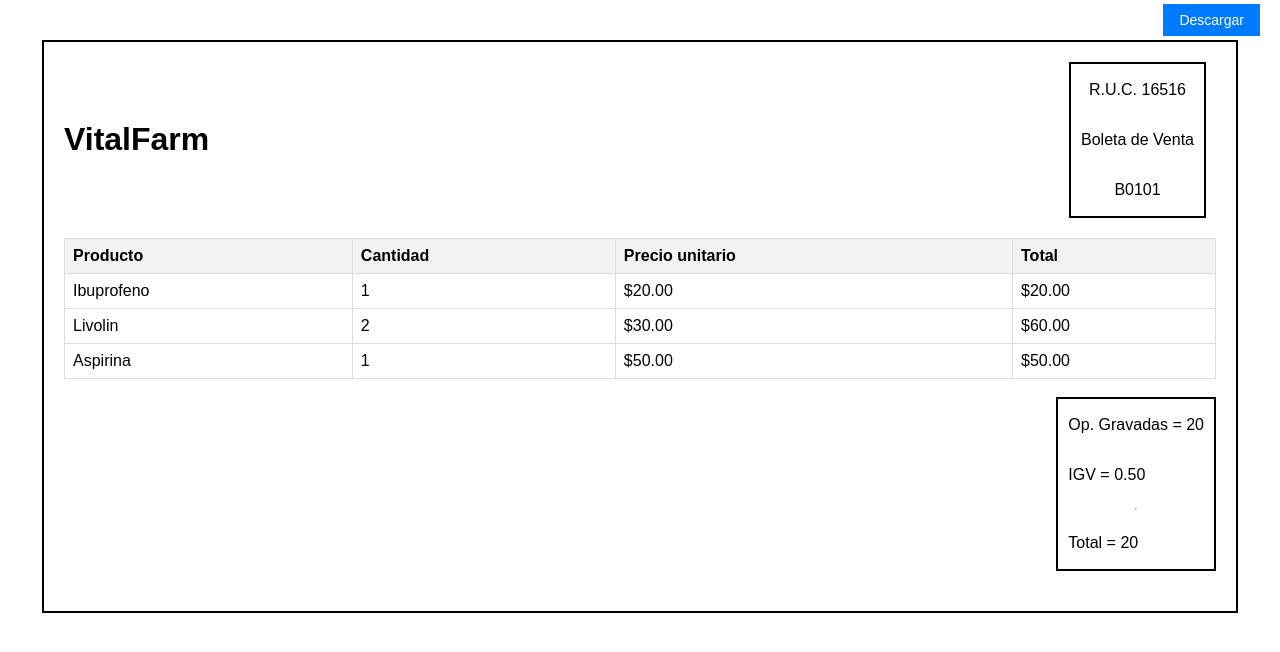
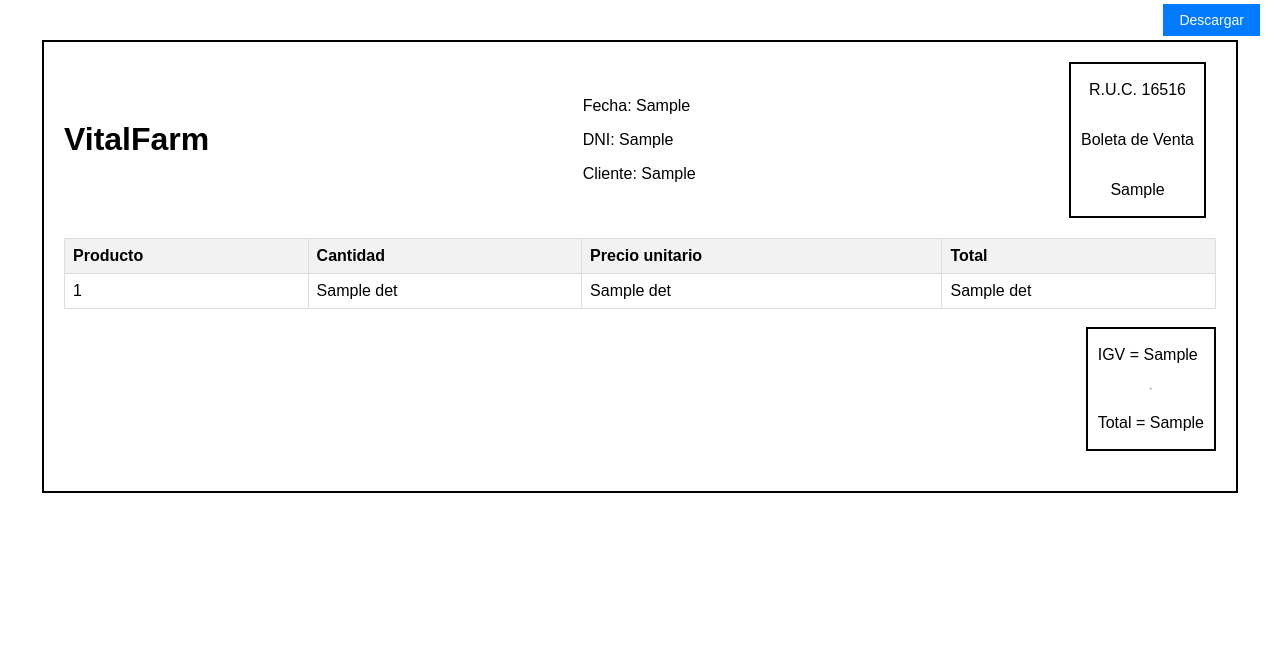
Before and after one commit to MykaelaChavezBarrios/VitalFarm-app, a Flask app: template src/templates/boletaExtendida.html in a window 1280 px wide. Shown: the part 120-772 px from the top of the page. Run offline with Flask 3, Linux system fonts and the light colour scheme; the template is opened without the code that fills it: most values are stand-ins (such as "Sample title", 1, 10 or a date in 2020); some libraries are stand-ins or nearby versions.

Commit message:
fix: boleta extendida connect with database

```diff
--- a/src/templates/boletaExtendida.html
+++ b/src/templates/boletaExtendida.html
@@ -16,10 +16,10 @@
         </div>
         <nav>
             <ul>
-                <li><a href="{{ url_for('menu')}}">Inicio</a></li>
-                <li><a href="{{ url_for('medicamentos')}}">Medicamentos</a></li>
-                <li><a href="{{ url_for('nuevaBoleta')}}">Nueva Boleta</a></li>
-                <li><a href="{{ url_for('historial')}}">Historial</a></li>
+                <li><a href="">Inicio</a></li>
+                <li><a href="">Medicamentos</a></li>
+                <li><a href="">Nueva Boleta</a></li>
+                <li><a href="">Historial</a></li>
             </ul>
         </nav>
     </header>
@@ -34,10 +34,15 @@
         <div class="boleta" id="boletaPDF">
             <div class="titulo">
                 <h1>VitalFarm</h1>
+                <div>
+                    <p>Fecha: {{boletaC.1}}</p>
+                    <p>DNI: {{boletaC.2}}</p>
+                    <p>Cliente: {{boletaC.3}}</p>
+                </div>
                 <div class="ruc">
                     <p>R.U.C. 16516</p>
                     <p>Boleta de Venta</p>
-                    <p>B0101</p>
+                    <p>{{boletaC.0}}</p>
                 </div>
             </div>
 
@@ -51,24 +56,14 @@
                     </tr>
                 </thead>
                 <tbody>
+                    {% for det in boletaD %}
                     <tr>
-                        <td>Ibuprofeno</td>
-                        <td>1</td>
-                        <td>$20.00</td>
-                        <td>$20.00</td>
+                        <td>{{det[0]}}</td>
+                        <td>{{det[1]}}</td>
+                        <td>{{det[2]}}</td>
+                        <td>{{det[3]}}</td>
                     </tr>
-                    <tr>
-                        <td>Livolin</td>
-                        <td>2</td>
-                        <td>$30.00</td>
-                        <td>$60.00</td>
-                    </tr>
-                    <tr>
-                        <td>Aspirina</td>
-                        <td>1</td>
-                        <td>$50.00</td>
-                        <td>$50.00</td>
-                    </tr>
+                    {% endfor %}
                 </tbody>
             </table>
 
@@ -77,10 +72,9 @@
                 <div class="titulo">
                     <h1></h1>
                     <div class="opGravadas">
-                        <p>Op. Gravadas = 20</p>
-                        <p>IGV = 0.50</p>
+                        <p>IGV = {{boletaC.5}}</p>
                         <hr>
-                        <p>Total = 20 </p>
+                        <p>Total = {{boletaC.4}}</p>
                     </div>
                 </div>
             </div>
--- a/src/templates/historial.html
+++ b/src/templates/historial.html
@@ -43,7 +43,9 @@
 					<td>{{ fact[2] }}</td>
 					<td>{{ fact[3] }}</td>
 					<td>{{ fact[4] }}</td>
-					<td><button class="ver" id="ver-1"><a href="{{ url_for('boletaExtendida')}}">Ver</a></button></td>
+					<td><button class="ver" id="ver-1"><a
+								href="{{ url_for('boletaExtendida', id_boleta=fact[0]) }}">Ver</a></button>
+					</td>
 				</tr>
 				{% endfor %}
 			</tbody>
```
